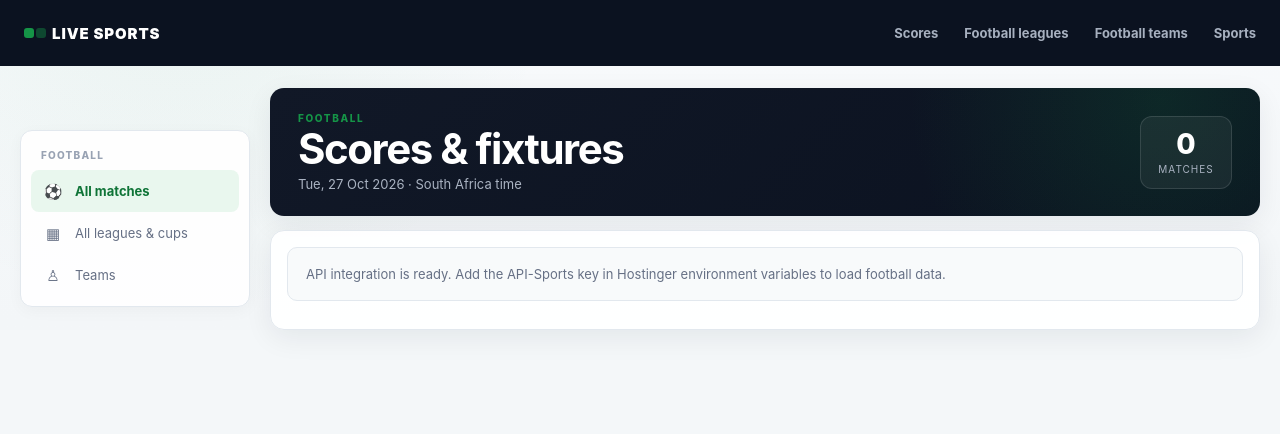
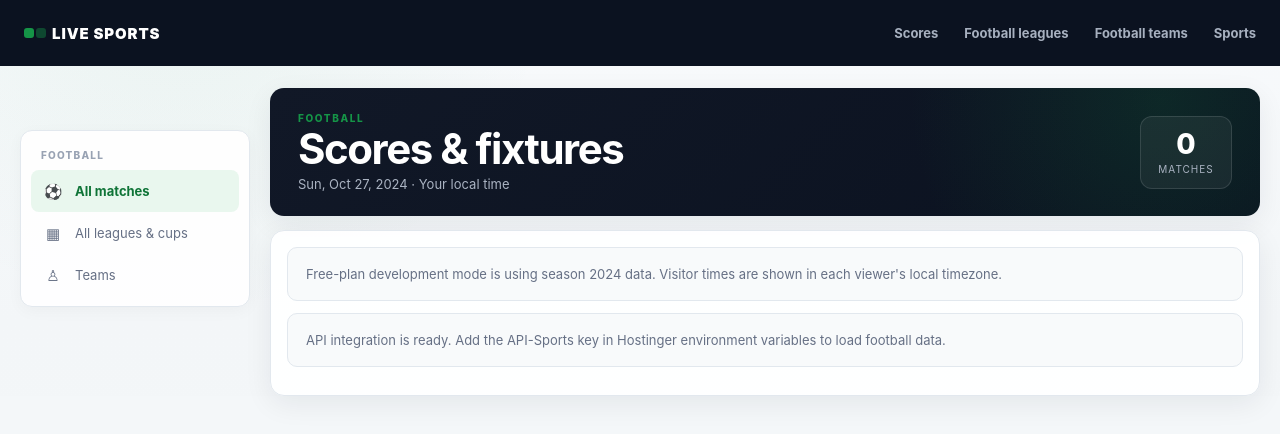
Before and after one commit to Llewellynhtml/football-scores-app, a Next.js app: page / in a window 1280 px wide. Shown: the top 434 px of the page. Built offline with nearby package versions, Linux system fonts and the light colour scheme; no server answers.

Commit message:
feat: show global local-time football homepage with free-plan data label

```diff
--- a/src/app/page.tsx
+++ b/src/app/page.tsx
@@ -1,10 +1,11 @@
 import { CompetitionFilter } from "@/components/CompetitionFilter";
 import { FootballSidebar } from "@/components/FootballSidebar";
 import { MatchList } from "@/components/MatchList";
+import { LocalDateTime } from "@/components/LocalDateTime";
 import { SiteHeader } from "@/components/SiteHeader";
 import { StatusFilter } from "@/components/StatusFilter";
-import { dateInSouthAfrica, prettyDate } from "@/lib/dates";
 import { competitionsFromFixtures, getFixturesByDate, type Fixture } from "@/lib/football";
+import { footballDataContext, footballQueryDate } from "@/lib/football-config";
 import { slugify } from "@/lib/slug";
 
 type PageProps = {
@@ -17,7 +18,8 @@ const SCHEDULED_STATUSES = new Set(["NS", "TBD"]);
 
 export default async function Home({ searchParams }: PageProps) {
   const query = await searchParams;
-  const date = dateInSouthAfrica();
+  const date = footballQueryDate();
+  const dataContext = footballDataContext();
   const status = ["live", "finished", "scheduled"].includes(query.status ?? "")
     ? query.status!
     : "all";
@@ -64,7 +66,7 @@ export default async function Home({ searchParams }: PageProps) {
             <div>
               <p className="eyebrow">FOOTBALL</p>
               <h1>Scores & fixtures</h1>
-              <p>{prettyDate(date)} · South Africa time</p>
+              <p><LocalDateTime value={date} mode="date" /> · Your local time</p>
             </div>
             <div className="scoreboardMetric">
               <span>{apiError ? "—" : fixtures.length}</span>
@@ -73,6 +75,12 @@ export default async function Home({ searchParams }: PageProps) {
           </section>
 
           <section className="scorePanel">
+            {dataContext.isHistoricalDevelopmentData ? (
+              <div className="notice">
+                Free-plan development mode is using season {dataContext.freeSeason} data. Visitor times are shown in each viewer&apos;s local timezone.
+              </div>
+            ) : null}
+
             {!process.env.API_FOOTBALL_KEY && !process.env.API_SPORTS_KEY ? (
               <div className="notice">
                 API integration is ready. Add the API-Sports key in Hostinger environment variables to load football data.
```
